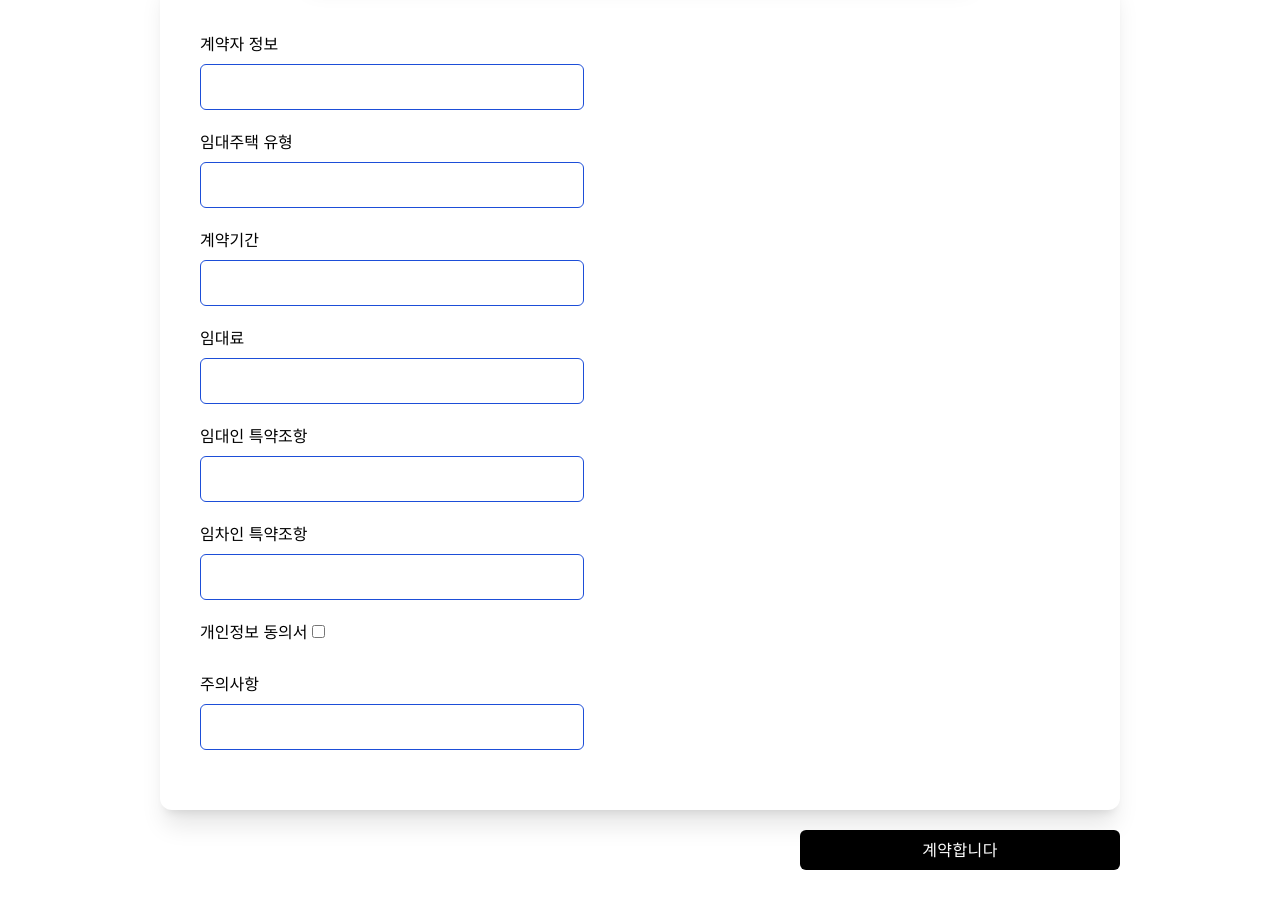
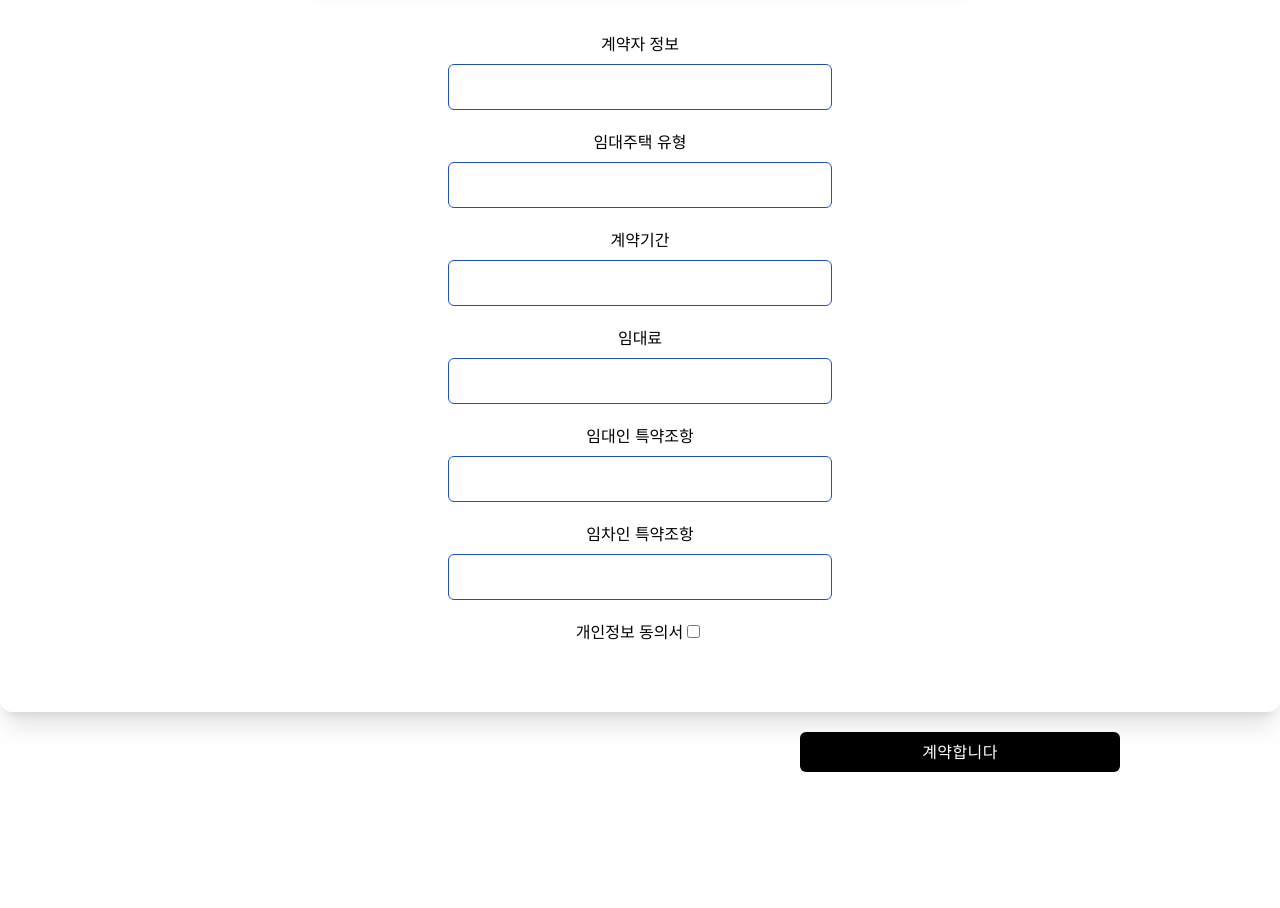
Before and after one commit to jchoo0x/BEB-07-anbang, a React (Create React App) app in the folder client/: page /contractagree in a window 1280 px wide. Shown: the part 1260-2168 px from the top of the page. Built offline with nearby package versions, Linux system fonts and the light colour scheme.

Commit message:
contract + contractAgree

```diff
--- a/client/src/App.js
+++ b/client/src/App.js
@@ -1,8 +1,8 @@
 import "./App.css";
 import React, { useContext, useState } from "react";
 import axios from "axios";
-import Header from "./components/header";
-import Footer from "./components/footer";
+import Header from "./components/Header";
+import Footer from "./components/Footer";
 import Preview from "./pages/preview";
 import Login from "./pages/Login";
 import SignUp from "./pages/SignUp";
--- a/client/src/pages/Contract.js
+++ b/client/src/pages/Contract.js
@@ -7,6 +7,7 @@ import { Link } from "react-router-dom";
 function Contract() {
   const [agreement, setAgreement] = useState({
     extraOwnerContract: "", // 임대인 특약조항
+    extraTenantContract: "", // 임차인 특약조항
   });
 
   const navigate = useNavigate();
@@ -96,13 +97,13 @@ function Contract() {
         </div>
       </div>
 
-      <div className="flex-auto justify-center lg:w-9/12 mx-auto">
-        <div className="bg-white p-10 flex flex-col w-full shadow-xl rounded-xl">
-          <div className="flex items-center justify-center"></div>
+      <div className="mt-5 flex flex-col items-center justify-center w-full mx-auto">
+        <div className="bg-white p-10 flex flex-col items-center justify-center w-full shadow-xl rounded-xl">
+          <div className="flex flex-col items-center justify-center"></div>
           <form action="" class="w-full">
-            <div id="input" class="flex flex-col w-full my-5">
+            <div id="input" class="flex flex-col items-center w-full my-5">
               <label for="username" class="text-gray-500 mb-2">
-                계약자 정보
+                계약자 ID
               </label>
               <input
                 type="text"
@@ -110,7 +111,7 @@ function Contract() {
                 className="text-black border border-blue-700 bg-white max-w-sm font-mono text-sm py-3 px-4 w-[500px] rounded-md"
               />
             </div>
-            <div id="input" class="flex flex-col w-full my-5">
+            <div id="input" class="flex flex-col justify-center items-center w-full my-5">
               <label for="username" class="text-black mb-2">
                 임대주택 유형
               </label>
@@ -120,7 +121,7 @@ function Contract() {
                 className="text-black border border-blue-700 bg-white max-w-sm font-mono text-sm py-3 px-4 w-[500px] rounded-md"
               />
             </div>
-            <div id="input" class="flex flex-col w-full my-5">
+            <div id="input" class="flex flex-col justify-center items-center w-full my-5">
               <label for="username" class="text-black mb-2">
                 계약기간
               </label>
@@ -130,7 +131,7 @@ function Contract() {
                 className="text-black border border-blue-700 bg-white max-w-sm font-mono text-sm py-3 px-4 w-[500px] rounded-md"
               />
             </div>
-            <div id="input" class="flex flex-col w-full my-5">
+            <div id="input" class="flex flex-col justify-center items-center w-full my-5">
               <label for="username" class="text-black mb-2">
                 임대료
               </label>
@@ -141,7 +142,7 @@ function Contract() {
               />
             </div>
 
-            <div id="input" class="flex flex-col w-full my-5">
+            <div id="input" class="flex flex-col justify-center items-center w-full my-5">
               <label for="username" class="text-black mb-2">
                 특약조항, 주의사항
               </label>
@@ -153,7 +154,7 @@ function Contract() {
               />
             </div>
 
-            <label for="username" class="text-black mb-2">
+            <label for="username" class="text-black mb-2 flex flex-col justify-center items-center">
               개인정보 동의서
               <input type="checkbox" className="mx-1 "></input>
             </label>
--- a/client/src/pages/ContractAgree.js
+++ b/client/src/pages/ContractAgree.js
@@ -70,11 +70,11 @@ function ContractAgree() {
         </div>
       </div>
 
-      <div className="flex-auto justify-center lg:w-9/12 mx-auto">
+      <div className="flex-auto justify-center w-full mx-auto">
         <div className="bg-white p-10 flex flex-col w-full shadow-xl rounded-xl">
           <div className="flex items-center justify-center"></div>
           <form action="" class="w-full">
-            <div id="input" class="flex flex-col w-full my-5">
+            <div id="input" class="flex flex-col justify-center items-center w-full my-5">
               <label for="username" class="text-black mb-2">
                 계약자 정보
               </label>
@@ -84,7 +84,7 @@ function ContractAgree() {
                 className="text-black border border-blue-700 bg-white max-w-sm font-mono text-sm py-3 px-4 w-[500px] rounded-md"
               />
             </div>
-            <div id="input" class="flex flex-col w-full my-5">
+            <div id="input" class="flex flex-col justify-center items-center w-full my-5">
               <label for="username" class="text-black mb-2">
                 임대주택 유형
               </label>
@@ -94,7 +94,7 @@ function ContractAgree() {
                 className="text-black border border-blue-700 bg-white max-w-sm font-mono text-sm py-3 px-4 w-[500px] rounded-md"
               />
             </div>
-            <div id="input" class="flex flex-col w-full my-5">
+            <div id="input" class="flex flex-col justify-center items-center w-full my-5">
               <label for="username" class="text-black mb-2">
                 계약기간
               </label>
@@ -104,7 +104,7 @@ function ContractAgree() {
                 className="text-black border border-blue-700 bg-white max-w-sm font-mono text-sm py-3 px-4 w-[500px] rounded-md"
               />
             </div>
-            <div id="input" class="flex flex-col w-full my-5">
+            <div id="input" class="flex flex-col justify-center items-center w-full my-5">
               <label for="username" class="text-black mb-2">
                 임대료
               </label>
@@ -115,7 +115,7 @@ function ContractAgree() {
               />
             </div>
 
-            <div id="input" class="flex flex-col w-full my-5">
+            <div id="input" class="flex flex-col justify-center items-center w-full my-5">
               <label for="username" class="text-black mb-2">
                 임대인 특약조항
               </label>
@@ -125,7 +125,7 @@ function ContractAgree() {
                 className="text-black border border-blue-700 bg-white max-w-sm font-mono text-sm py-3 px-4 w-[500px] rounded-md"
               />
             </div>
-            <div id="input" class="flex flex-col w-full my-5">
+            <div id="input" class="flex flex-col justify-center items-center w-full my-5">
               <label for="username" class="text-black mb-2">
                 임차인 특약조항
               </label>
@@ -135,21 +135,11 @@ function ContractAgree() {
                 className="text-black border border-blue-700 bg-white max-w-sm font-mono text-sm py-3 px-4 w-[500px] rounded-md"
               />
             </div>
-            <div id="input" class="flex flex-col w-full my-5">
+            <div id="input" class="flex flex-col justify-center items-center w-full my-5">
               <label for="username" class="text-black mb-2">
                 개인정보 동의서
                 <input type="checkbox" className="mx-1 "></input>
               </label>
-            </div>
-            <div id="input" class="flex flex-col w-full my-5">
-              <label for="username" class="text-black mb-2">
-                주의사항
-              </label>
-              <input
-                type="text"
-                id="username"
-                className="text-black border border-blue-700 bg-white max-w-sm font-mono text-sm py-3 px-4 w-[500px] rounded-md"
-              />
             </div>
           </form>
         </div>
```
